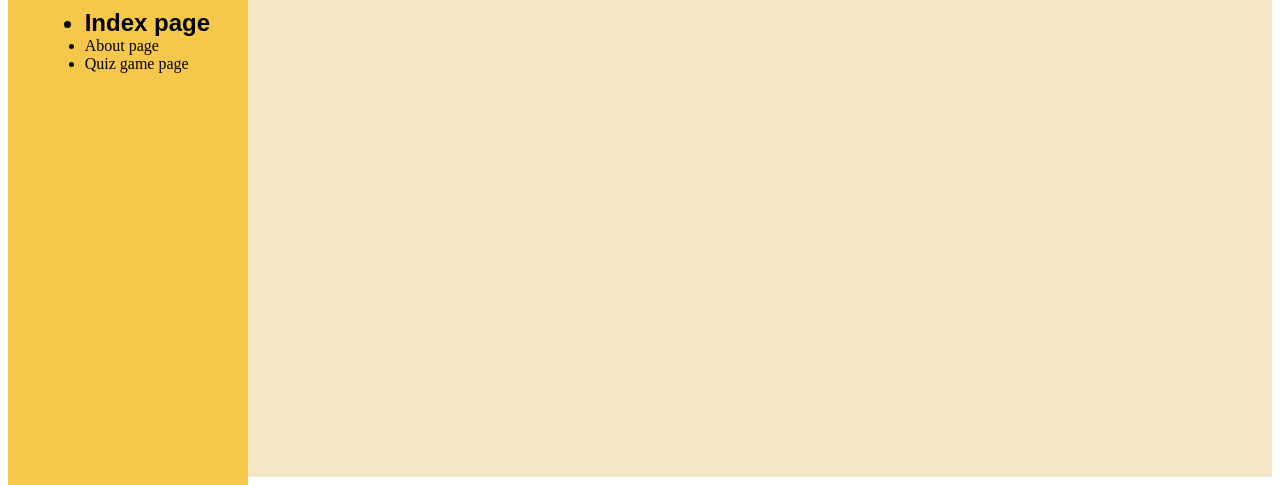
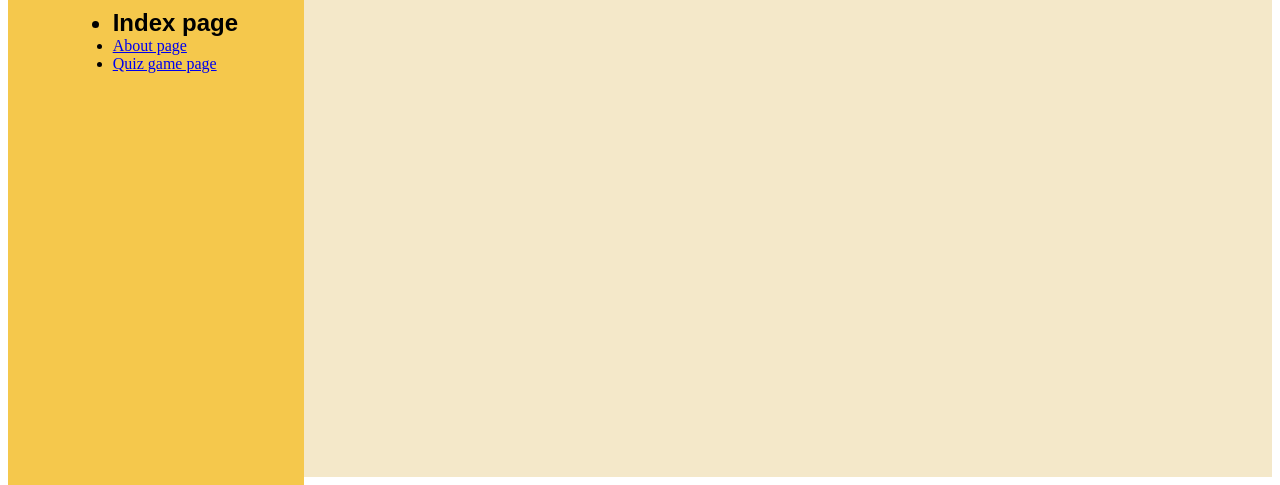
Before and after one commit to Stevan1707/JC2503assessment, a plain HTML site: page html/index.html in a window 1280 px wide. Shown: the part 331-816 px from the top of the page. Drawn offline with Linux system fonts and the light colour scheme.

Commit message:
更改了index.html,更改了百分比布局

```diff
--- a/css/root.css
+++ b/css/root.css
@@ -6,7 +6,7 @@
 }
 
 .navigator_bar {
-    width: 200px;
+    width: 20%;
     background-color: rgb(245, 200, 76);
     padding: 20px;
     position: fixed;
@@ -40,8 +40,7 @@
 }
 
 .main {
-    margin-left: 240px;
-    width: calc(100% - 240px);
+    margin-left: 25%;
     min-height: 100vh;
     padding: 20px;
     box-sizing: border-box;
--- a/html/root.html
+++ b/html/index.html
@@ -3,7 +3,7 @@
 <head>
     <meta charset="UTF-8">
     <meta name="viewport" content="width=device-width, initial-scale=1.0">
-    <title>root page</title>
+    <title>Root page</title>
     <link rel="stylesheet" href="../css/root.css">
 </head>
 <body>
@@ -18,8 +18,8 @@
                 <h2 class="navigator_sign">Navigator</h2>
             <ul>
                 <li class="selected">Index page</li>
-                <li class="">About page</li>
-                <li>Quiz game page</li>
+                <li class=""><a href="about.html">About page</a></li>
+                <li><a href="game.html">Quiz game page</a></li>
             </ul>
             </div>
         </div>
```
Also changed, not shown: html/about.html (added), html/game.html (added).
